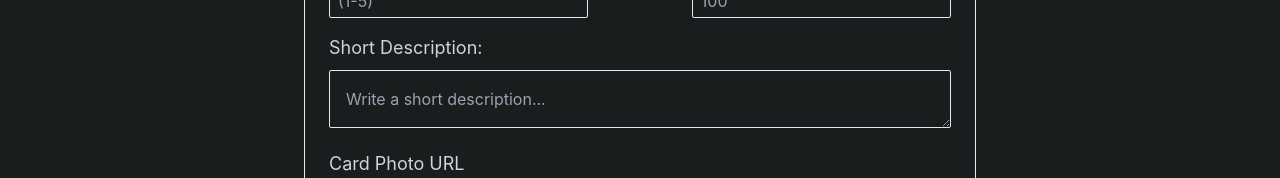
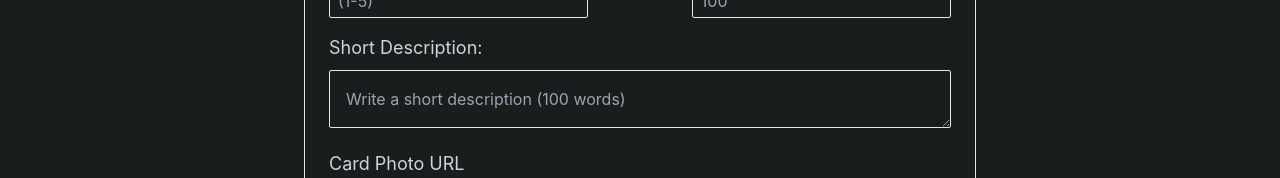
Before and after one commit to sakib-xrz/service-review, a React (Create React App) app: page /add-services in a window 1280 px wide. Shown: the part 392-570 px from the top of the page. Built offline with nearby package versions, Linux system fonts and the light colour scheme; no server answers; sample sign-in values are in the browser's storage.

Commit message:
some simple bug fix

```diff
--- a/src/components/pages/add-services/AddServices.jsx
+++ b/src/components/pages/add-services/AddServices.jsx
@@ -56,6 +56,7 @@ const AddServices = () => {
                   name="title"
                   id="title"
                   className="w-full text-white bg-transparent outline-none py-1 px-2 text-md border  rounded-sm"
+                  required
                 />
               </div>
               <div className="flex justify-between">
@@ -68,6 +69,7 @@ const AddServices = () => {
                     placeholder="(1-5)"
                     name="rating"
                     className="w-full text-white bg-transparent outline-none py-1 px-2 text-md border  rounded-sm"
+                    required
                   />
                 </div>
                 <div className="w-5/12">
@@ -79,6 +81,7 @@ const AddServices = () => {
                     placeholder="100"
                     name="price"
                     className="w-full text-white bg-transparent outline-none py-1 px-2 text-md border  rounded-sm"
+                    required
                   />
                 </div>
               </div>
@@ -91,8 +94,9 @@ const AddServices = () => {
                   cols="30"
                   rows="1"
                   name="description"
-                  placeholder="Write a short description..."
+                  placeholder="Write a short description (100 words)"
                   className="w-full p-4 text-white bg-transparent border  rounded-sm"
+                  required
                 ></textarea>
               </div>
               <div>
@@ -106,6 +110,7 @@ const AddServices = () => {
                   name="img"
                   placeholder="Card Photo (400px * 225px)"
                   className="w-full p-4 text-white bg-transparent border  rounded-sm"
+                  required
                 ></textarea>
               </div>
               <div>
@@ -119,6 +124,7 @@ const AddServices = () => {
                   name="cover"
                   placeholder="Cover Photo (1200px * 500px)"
                   className="w-full p-4 text-white bg-transparent border  rounded-sm"
+                  required
                 ></textarea>
               </div>
               <div>
@@ -132,6 +138,7 @@ const AddServices = () => {
                   name="details"
                   placeholder="Write full description about this service..."
                   className="w-full p-4 text-white bg-transparent border  rounded-sm"
+                  required
                 ></textarea>
               </div>
               <button
--- a/src/components/shared/Header.jsx
+++ b/src/components/shared/Header.jsx
@@ -398,7 +398,7 @@ const Header = () => {
                         {user?.uid ? <></> : (
                           <li>
                             <Link
-                              href="/"
+                              to="/login"
                               className="inline-flex items-center justify-center w-full h-12 px-6 font-medium tracking-wide transition duration-200 rounded shadow-md bg-transparent text-primary border border-primary hover:bg-primary hover:text-base-100"
                               aria-label="Appointment"
                               title="Appointment"
```
